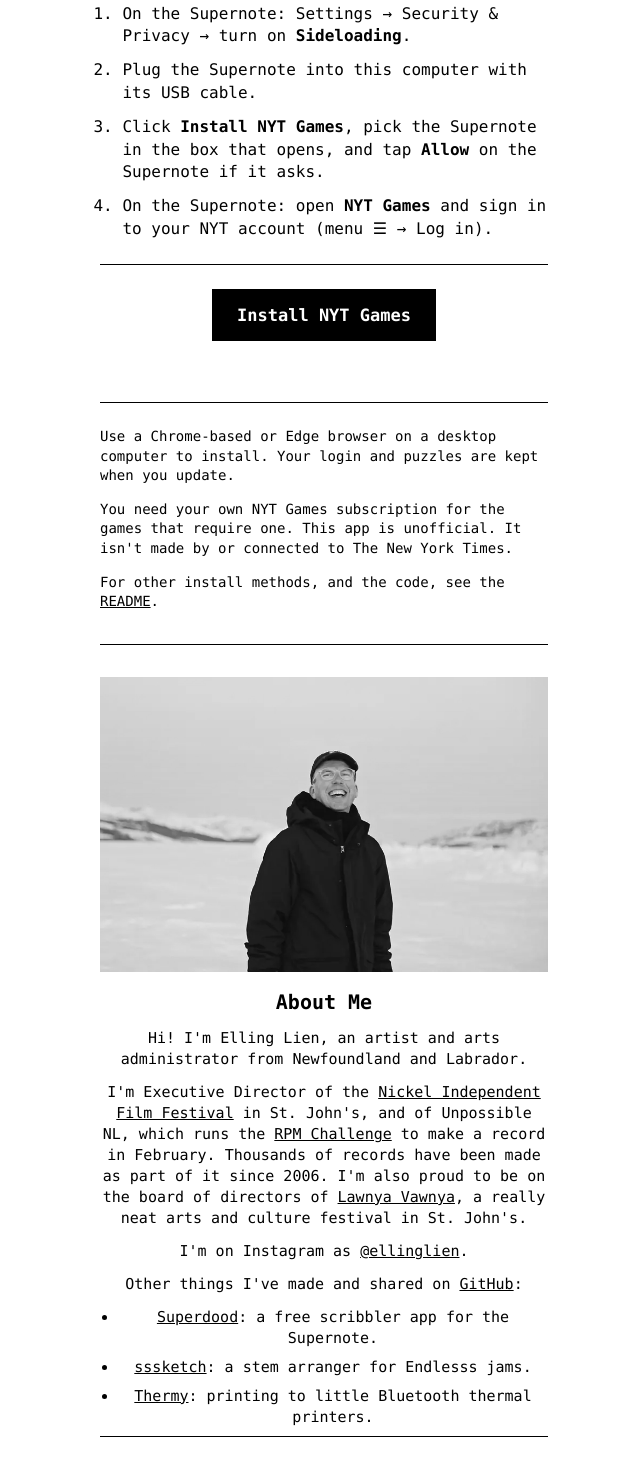
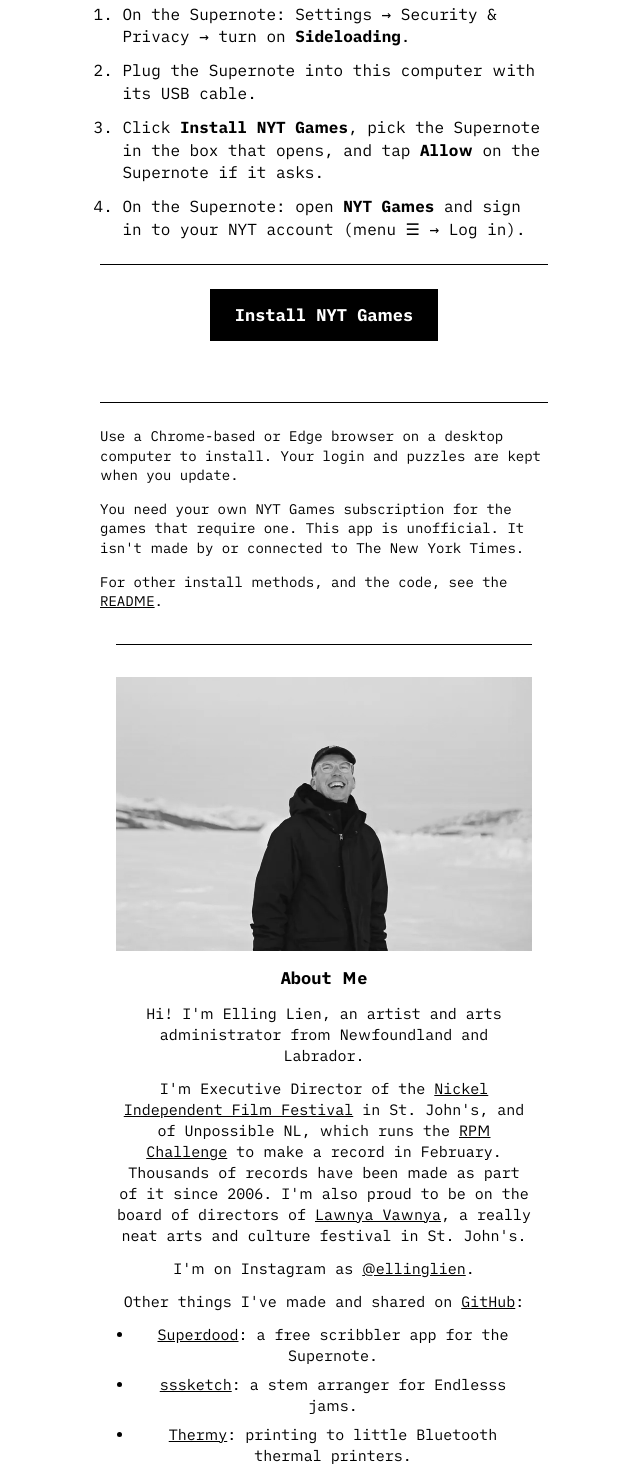
Before and after one commit to ellinglien/supernote-nyt-games, a plain HTML site: page install/site/index.html in a window 1280 px wide. Shown: the part 83-1552 px from the top of the page, without its empty margins (316-956 px from the left). Drawn offline with Linux system fonts and the light colour scheme.

Commit message:
Install page: About Me laid out as on superdood.org (its font, width and heading)
Co-Authored-By: Claude Opus 5.5 <noreply@anthropic.com>

```diff
--- a/install/site/index.html
+++ b/install/site/index.html
@@ -7,25 +7,27 @@
 <title>Install NYT Games on a Supernote</title>
 <meta name="description" content="Install NYT Games, an unofficial e-ink app for NYT puzzles, on a Supernote from Chrome or Edge, over USB.">
 <!-- ell.ing/nyt-games/: one button that installs NYT-Games.apk over USB (install.js, built by ../build.sh from
-     ../src). A copy of superdood.org/install.html: black on white, 1 px ink lines, nothing loaded from elsewhere. -->
+     ../src). A copy of superdood.org/install.html: black on white, 1 px ink lines, nothing loaded from elsewhere. iA Writer Duo (duo-*.woff2, OFL), as superdood.org. -->
 <style>
+@font-face{font-family:"Superdood Duo";src:url(duo-regular.woff2) format("woff2");font-weight:400;font-display:swap}
+@font-face{font-family:"Superdood Duo";src:url(duo-bold.woff2) format("woff2");font-weight:700;font-display:swap}
 :root{color-scheme:light}
 *{box-sizing:border-box}
 html{background:#fff;color:#000}
-body{margin:0;background:#fff;color:#000;font:18px/1.4 ui-monospace,Menlo,Consolas,monospace}
+body{margin:0;background:#fff;color:#000;font:18px/1.4 "Superdood Duo",ui-monospace,Menlo,Consolas,monospace}
 main{max-width:30rem;margin:0 auto;padding:32px 16px 40px}
 h1{font-size:24px;margin:0 0 20px;text-align:center}
 ol{margin:0;padding:0 0 0 1.4em;font-size:16px}
 li{margin:0 0 12px}
 section{border-top:1px solid #000;border-bottom:1px solid #000;padding:24px 0;margin:24px 0;text-align:center}
-button{font:700 17px ui-monospace,Menlo,Consolas,monospace;padding:0 24px;border:1px solid #000;border-radius:0;background:#000;color:#fff;min-height:52px;cursor:pointer}
+button{font:700 17px "Superdood Duo",ui-monospace,Menlo,Consolas,monospace;padding:0 24px;border:1px solid #000;border-radius:0;background:#000;color:#fff;min-height:52px;cursor:pointer}
 button:disabled{background:#fff;color:#000;cursor:default}
 button:focus-visible,a:focus-visible{outline:2px solid #000;outline-offset:3px}
 #note{font-size:15px;margin:16px 0 0;min-height:1.4em}
 .small{font-size:14px}
 a{color:#000}
-.about{border-top:1px solid #000;margin:32px 0 0;padding:32px 0 0;font-size:15px}
-.about h2{font-size:20px;margin:0 0 12px}
+.about{border-top:1px solid #000;max-width:26rem;margin:32px auto 0;padding:32px 0 0;font-size:15px}
+.about h2{font-size:17px;font-weight:700;margin:0 0 12px;text-align:center}
 .about img{display:block;width:100%;height:auto;margin:0 0 16px;filter:grayscale(1);transition:filter .4s}
 .about img:hover{filter:none}
 @media (prefers-reduced-motion:reduce){.about img{transition:none}}
```
Also changed, not shown: install/site/duo-bold.woff2 (added), install/site/duo-regular.woff2 (added).
